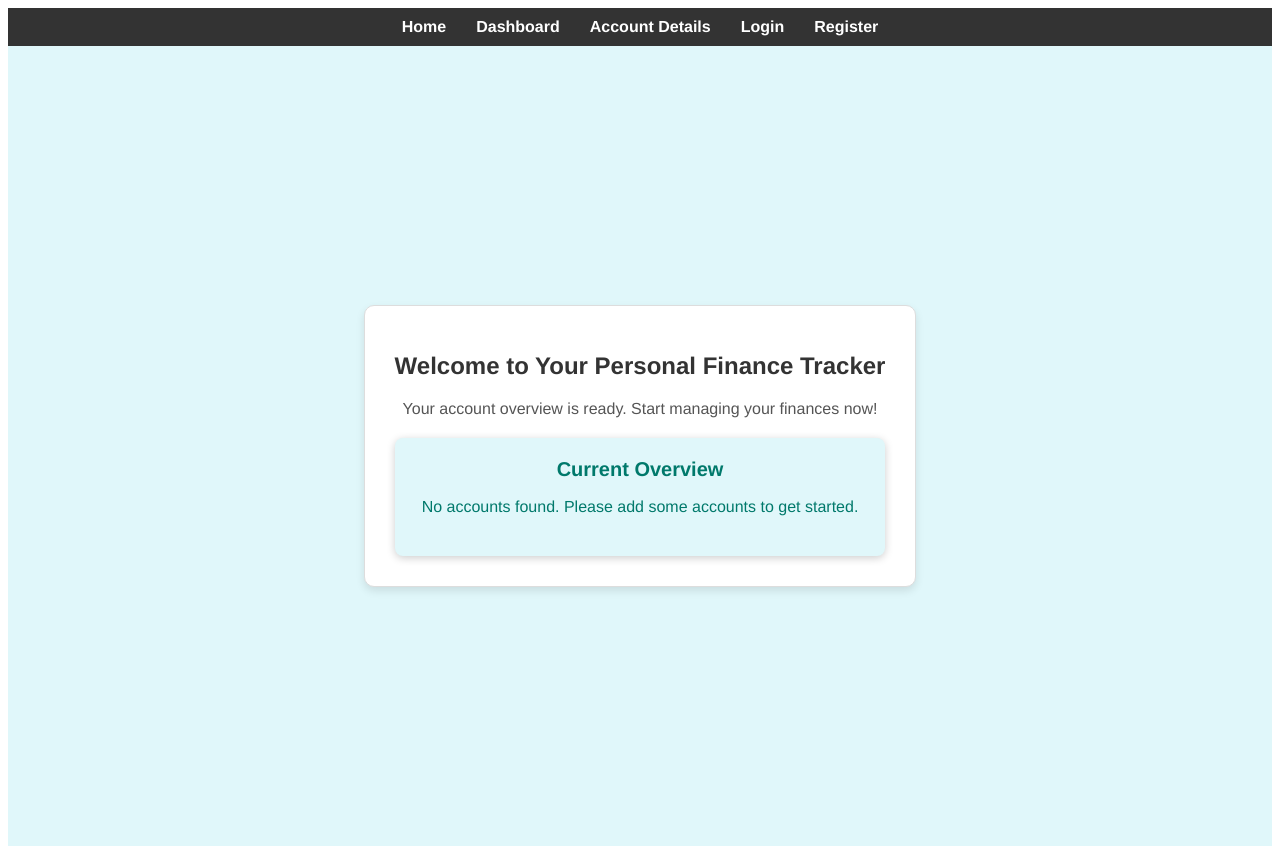
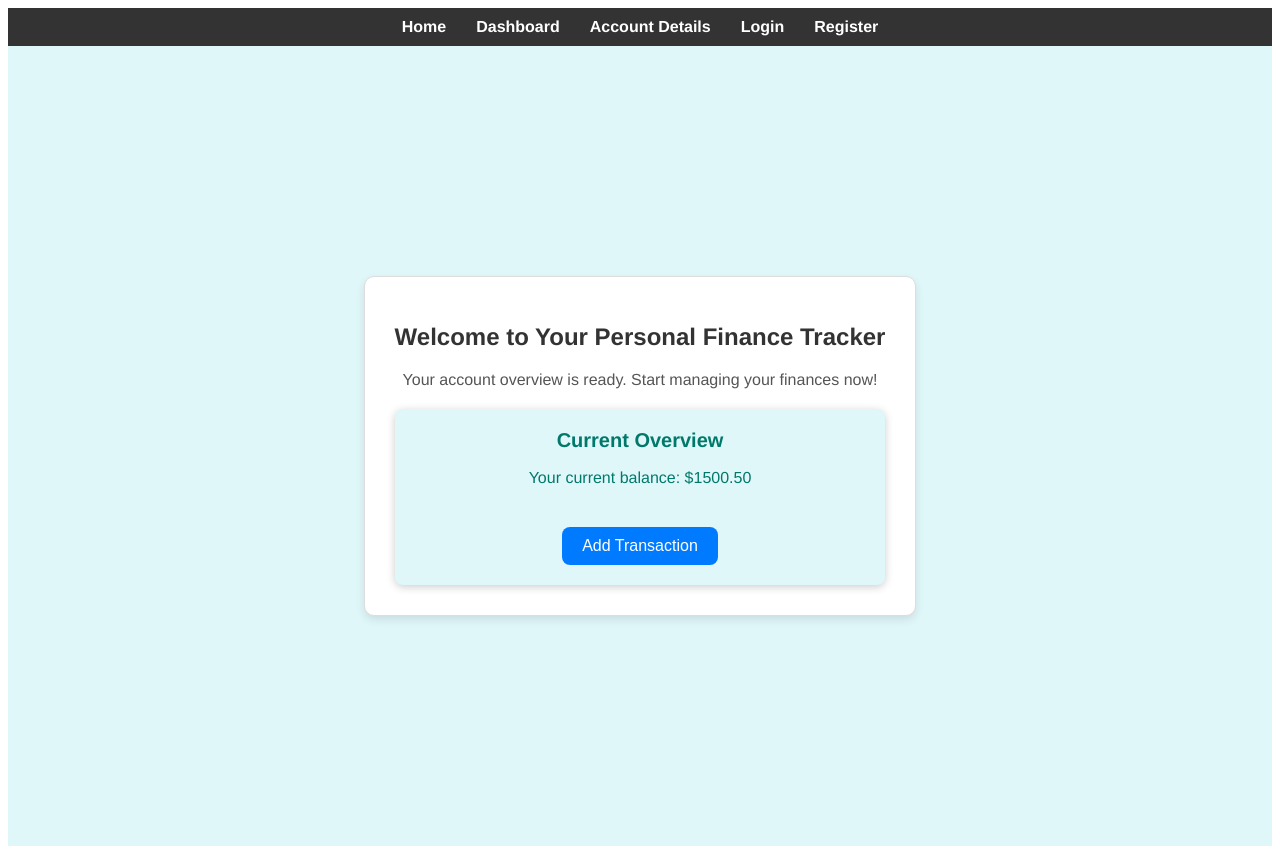
Before and after one commit to ntodorsingi/personal-finance-frontend, a Vue app: page / in a window 1280 px wide. Built offline with nearby package versions, Linux system fonts and the light colour scheme.

Commit message:
mockDataBase

```diff
--- a/src/utils/mockDataBase.ts
+++ b/src/utils/mockDataBase.ts
@@ -1,4 +1,4 @@
-// src/mockDatabase.ts
+import rawData from './mockData.json';
 
 interface User {
   id: number;
@@ -25,14 +25,30 @@ interface User {
   transactions: [] as Transaction[],
 };
 
-  // Functions for interacting with the mock database
+// Convert raw JSON data into the correct types
+const convertToDatabaseFormat = () => {
+  mockDatabase.users = rawData.users.map(user => ({
+    ...user,
+    created_at: new Date(user.created_at),
+  }));
 
-  // Find user by username
+  mockDatabase.transactions = rawData.transactions.map(transaction => ({
+    ...transaction,
+    date: new Date(transaction.date),
+    created_at: new Date(transaction.created_at),
+    type: transaction.type as 'income' | 'expense',  // Ensure correct type
+  }));
+};
+
+// Initialize the database with converted data
+convertToDatabaseFormat();
+
+// Example function to find a user by username
 export const findUserByUsername = (username: string) => {
   return mockDatabase.users.find(user => user.username === username);
 };
 
-  // Add a new user
+// Example function to add a new user
 export const addUser = (username: string, password: string, currency: string) => {
   const newUser: User = {
     id: mockDatabase.users.length + 1,
--- a/src/views/Home.vue
+++ b/src/views/Home.vue
@@ -5,21 +5,48 @@
       <p>Your account overview is ready. Start managing your finances now!</p>
       <div class="welcome-box">
         <h2>Current Overview</h2>
-        <p>No accounts found. Please add some accounts to get started.</p>
+        <p v-if="balance !== null">Your current balance: ${{ balance.toFixed(2) }}</p>
+        <p v-else>Loading balance...</p>
+        <button class="add-transaction-button" @click="addTransaction">Add Transaction</button>
       </div>
     </div>
   </div>
 </template>
 
-<script>
-export default {
+<script lang="ts">
+import { defineComponent, ref, onMounted } from 'vue';
+import { findUserByUsername } from '@/utils/mockDataBase'; // Adjust the path as necessary
+
+export default defineComponent({
   name: 'Home',
-  data() {
+  setup() {
+    const balance = ref<number | null>(null);
+
+    // Fetch the balance of the logged-in user
+    const fetchBalance = () => {
+      const username = 'john_doe'; // Replace with actual logged-in user's username
+      const user = findUserByUsername(username);
+      if (user) {
+        balance.value = user.balance;
+      }
+    };
+
+    // Call fetchBalance when component is mounted
+    onMounted(() => {
+      fetchBalance();
+    });
+
+    const addTransaction = () => {
+      // Functionality to add a transaction will be implemented later
+      console.log('Add Transaction button clicked');
+    };
+
     return {
-      // Data can be added here later if needed
+      balance,
+      addTransaction
     };
   }
-};
+});
 </script>
 
 <style scoped>
@@ -70,4 +97,20 @@ p {
   font-size: 16px;
   color: #00796b;
 }
+
+.add-transaction-button {
+  margin-top: 20px;
+  padding: 10px 20px;
+  border: none;
+  border-radius: 8px;
+  background-color: #007bff;
+  color: #fff;
+  font-size: 16px;
+  cursor: pointer;
+  transition: background-color 0.3s;
+}
+
+.add-transaction-button:hover {
+  background-color: #0056b3;
+}
 </style>
--- a/src/views/Login.vue
+++ b/src/views/Login.vue
@@ -22,7 +22,7 @@
 
 <script lang="ts">
 import { defineComponent, ref } from 'vue';
-import { findUserByUsername } from '../utils/mockDataBase'; // Import simulirane baze
+import { findUserByUsername } from '../utils/mockDataBase';
 
 export default defineComponent({
   name: 'Login',
@@ -53,7 +53,6 @@ export default defineComponent({
       if (Object.values(errors.value).every(error => !error)) {
         const user = findUserByUsername(form.value.username);
         if (user && user.password === form.value.password) {
-          // Login successful
           alert('Login successful!');
           // Implement further actions like redirecting the user
         } else {
--- a/tsconfig.json
+++ b/tsconfig.json
@@ -12,6 +12,8 @@
     "forceConsistentCasingInFileNames": true,
     "useDefineForClassFields": true,
     "sourceMap": true,
+    "resolveJsonModule": true,
+    "esModuleInterop": true,
     "baseUrl": ".",
     "types": [
       "webpack-env"
```
Lines whose indentation alone changed are shown as unchanged.
